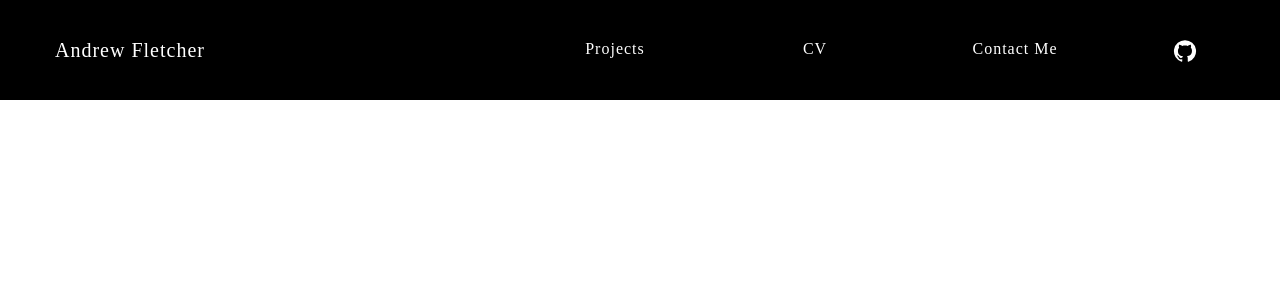
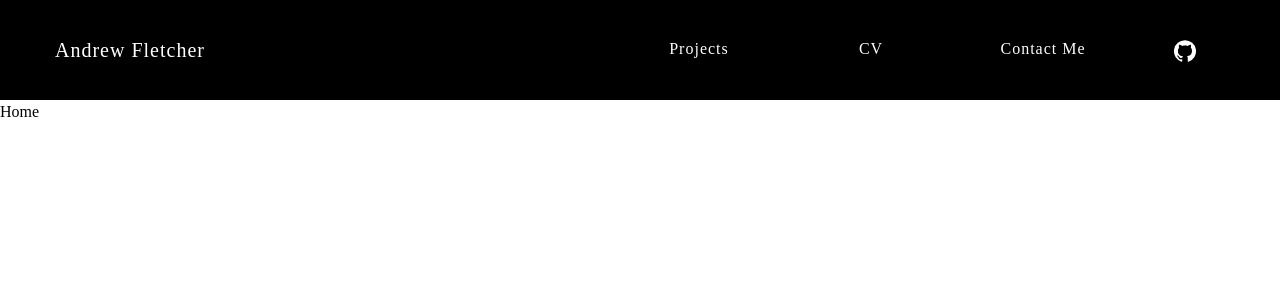
Before and after one commit to fletch-r/personal, a React (Vite) app: page / in a window 1280 px wide. Shown: the top 300 px of the page. Built offline with nearby package versions, Linux system fonts and the light colour scheme.

Commit message:
feat(layout): Dropdown
Dropdown appears when hovering projects

```diff
--- a/src/layout/Layout.tsx
+++ b/src/layout/Layout.tsx
@@ -1,16 +1,23 @@
-import { ReactNode } from 'react'
+import { ReactNode, useState } from 'react'
 import GitHubIcon from '@mui/icons-material/GitHub';
+import { Outlet } from 'react-router-dom';
 
-function Layout({ children }: { children?: ReactNode }) {
+function Layout() {
+    const [projectsHovered, setProjectsHovered] = useState(false);
   return (
     <>
-      <nav className='bg-black h-[100px] flex items-stretch'>
+      <nav className='bg-black h-[100px] flex items-stretch z-50 relative'>
         <div className='max-w-[1170px] mx-auto flex justify-between items-end w-full'>
             <div className='flex justify-center items-center h-full'>
                 <h4 className='text-white text-xl'>Andrew Fletcher</h4>
             </div>
-            <ul className='flex justify-around items-stretch gap-[60px] h-2/3 pt-1'>
-                <a href='/projects' className='hover:bg-[#FFDD00] text-white hover:text-black px-4 w-[140px] flex justify-center'>
+            <ul className='flex justify-around items-stretch gap-8 h-2/3 pt-1'>
+                <a
+                    href='/projects'
+                    className='hover:bg-[#FFDD00] text-white hover:text-black px-4 w-[140px] flex justify-center'
+                    onMouseEnter={() => setProjectsHovered(true)}
+                    onMouseLeave={() => setProjectsHovered(false)}
+                >
                     <li>
                         <h5>Projects</h5>
                     </li>
@@ -33,8 +40,11 @@ function Layout({ children }: { children?: ReactNode }) {
             </ul>
         </div>
       </nav>
+      <div className={`z-20 h-[200px] bg-black shadow absolute transition-all hover:top-[100px] left-0 w-full ${projectsHovered ? 'top-[100px]' : '-top-[100%]'}`}>
+        <p className='text-white'>This is where the projects are going to be</p>
+      </div>
       <main>
-        {children}
+        <Outlet />
       </main>
       <footer></footer>
     </>
```
